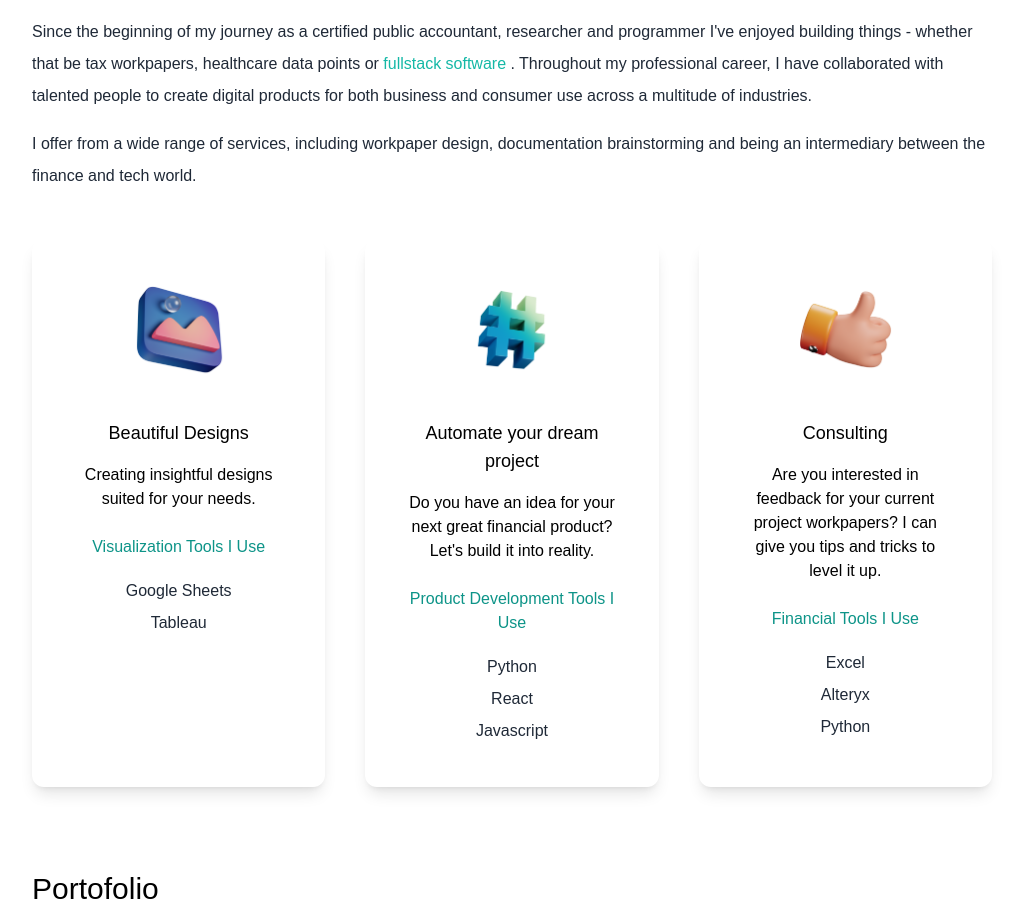
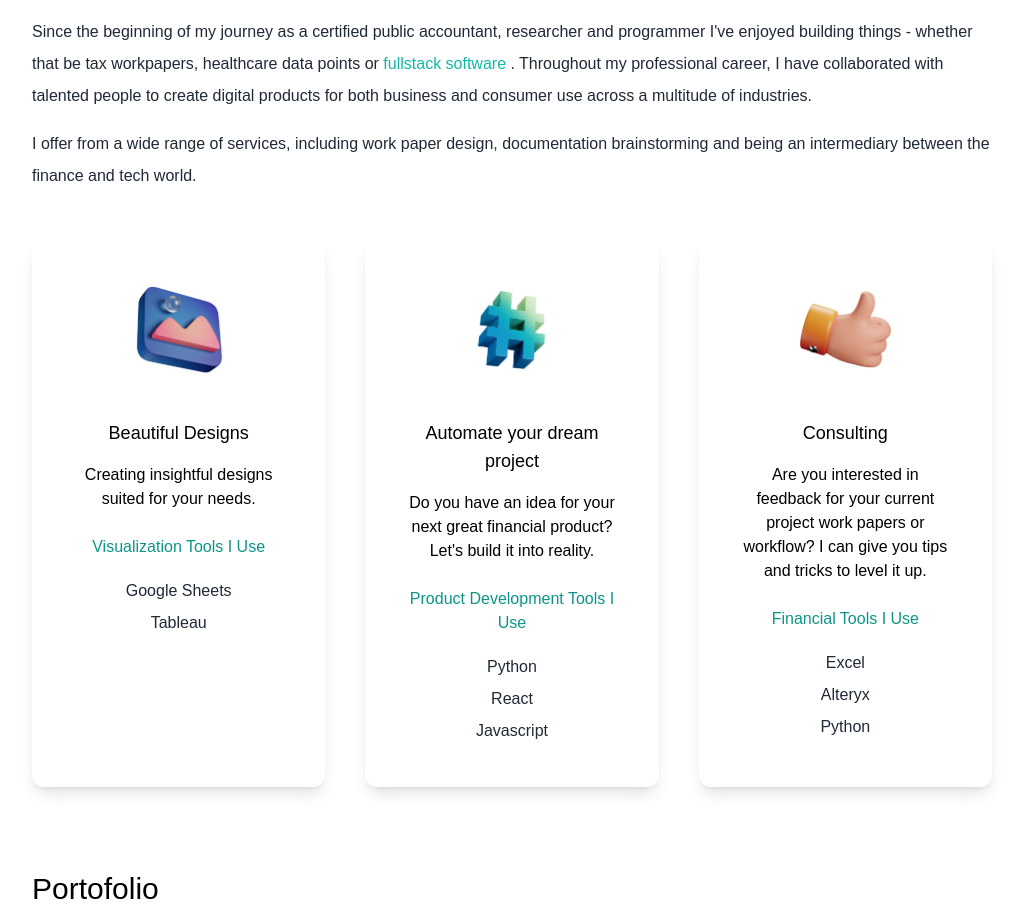
Before and after one commit to Jmz0127/jonsPortfolio, a Next.js app in the folder react-portfolio/: page / in a window 1280 px wide. Shown: the part 1060-1977 px from the top of the page, without its empty margins (128-1149 px from the left). Built offline with nearby package versions, Linux system fonts and the light colour scheme.

Commit message:
reworded some things in services section

```diff
--- a/react-portfolio/pages/index.js
+++ b/react-portfolio/pages/index.js
@@ -63,7 +63,7 @@ export default function Home() {
 							Since the beginning of my journey as a certified public accountant, researcher and programmer I've enjoyed building things - whether that be tax workpapers, healthcare data points or <span className='text-teal-500'> fullstack software </span>. Throughout my professional career, I have
 							collaborated with talented people to create digital products for both business and consumer use across a multitude of industries.
 						</p>
-						<p className='text-md py-2 leading-8 text-gray-800 dark:text-gray-200'>I offer from a wide range of services, including workpaper design, documentation brainstorming and being an intermediary between the finance and tech world.</p>
+						<p className='text-md py-2 leading-8 text-gray-800 dark:text-gray-200'>I offer from a wide range of services, including work paper design, documentation brainstorming and being an intermediary between the finance and tech world.</p>
 					</div>
 					<div className='lg:flex gap-10'>
 						<div className='text-center shadow-lg p-10 rounded-xl my-10  dark:bg-white flex-1'>
@@ -86,7 +86,7 @@ export default function Home() {
 						<div className='text-center shadow-lg p-10 rounded-xl my-10 dark:bg-white flex-1'>
 							<Image src={consulting} width={100} height={100} />
 							<h3 className='text-lg font-medium pt-8 pb-2 '>Consulting</h3>
-							<p className='py-2'>Are you interested in feedback for your current project workpapers? I can give you tips and tricks to level it up.</p>
+							<p className='py-2'>Are you interested in feedback for your current project work papers or workflow? I can give you tips and tricks to level it up.</p>
 							<h4 className='py-4 text-teal-600'>Financial Tools I Use</h4>
 							<p className='text-gray-800 py-1'>Excel</p>
 							<p className='text-gray-800 py-1'>Alteryx</p>
```
